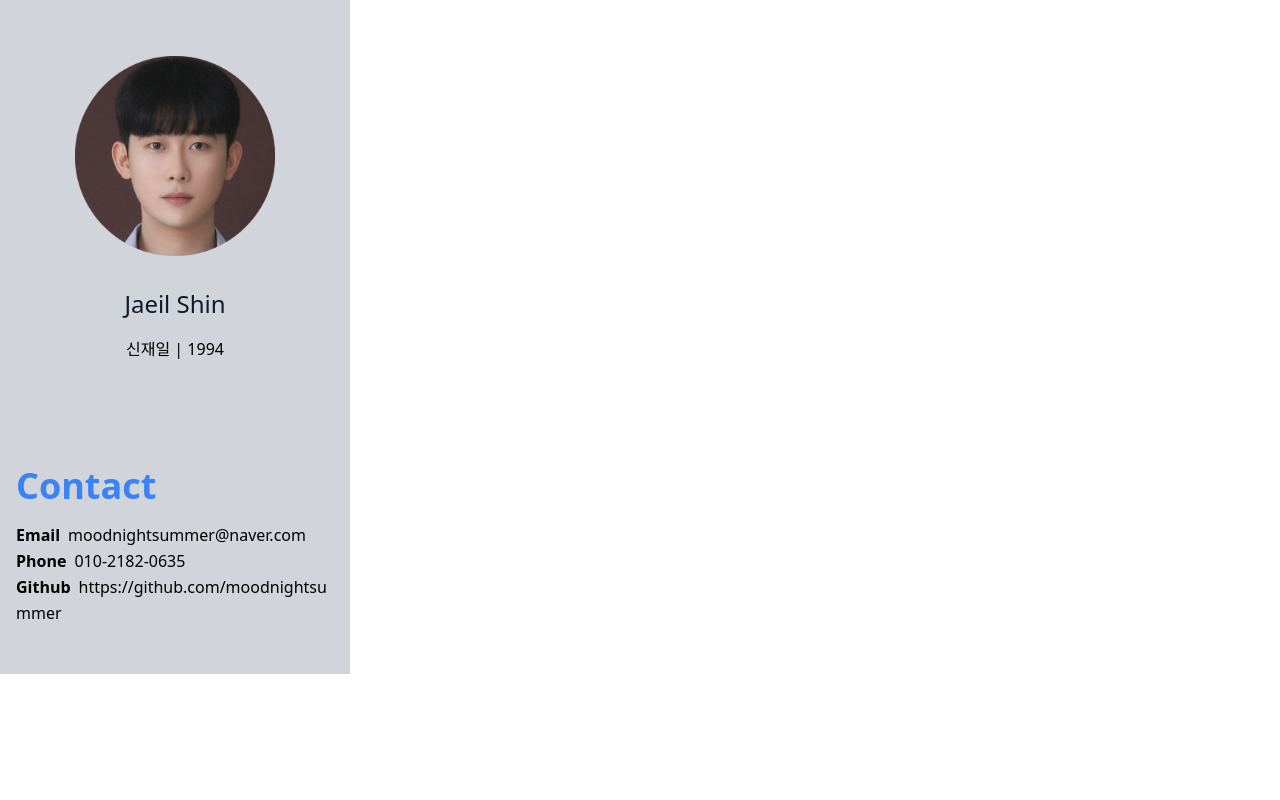
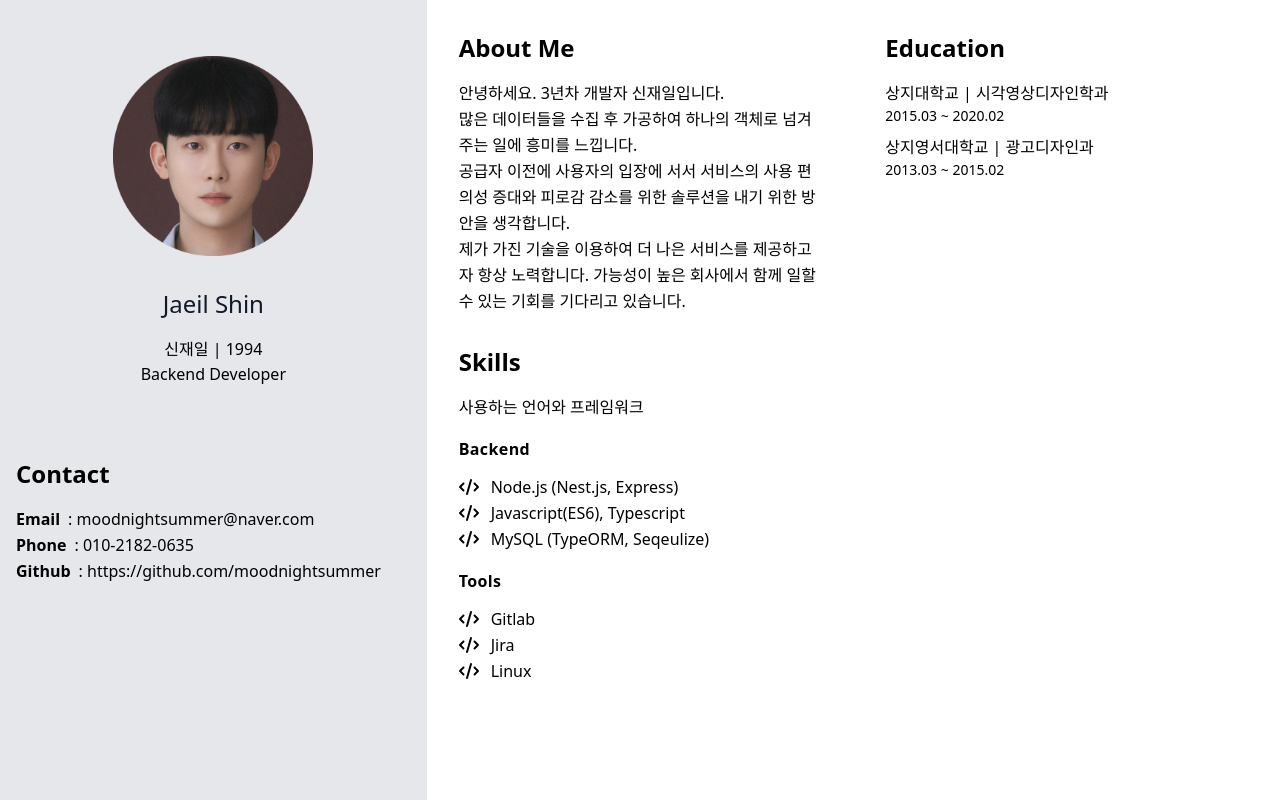
Before and after one commit to moodnightsummer/portfolio, a Next.js app: page / in a window 1280 px wide. Built offline with nearby package versions, Linux system fonts and the light colour scheme.

Commit message:
fix : layout 수정으로 인한 코드 변경

```diff
--- a/components/contact.js
+++ b/components/contact.js
@@ -12,6 +12,7 @@ export default function Contact() {
       {contacts.map((contact, idx) => (
         <p key={idx} className="break-all">
           <span className={classes.contactName}>{contact.name}</span>
+          <span>: </span>
           <a href={contact.link} target="blank">
             {contact.text || contact.link}
           </a>
--- a/components/education.js
+++ b/components/education.js
@@ -1,7 +1,26 @@
+import education from "@/contents/education";
+
+const classes = {
+  profileWrap: "grid items-center gap-y-10 lg:max-w-7xl",
+  wrap: "mt-4",
+  smallText: "text-sm mb-2",
+};
+
 export default function Education() {
   return (
     <>
-      <div></div>
+      <div className={classes.wrap}>
+        {education.map((item, idx) => (
+          <span key={idx}>
+            <p key={idx}>
+              {item.name} | {item.department}
+            </p>
+            <p key={idx} className={classes.smallText}>
+              {item.period}
+            </p>
+          </span>
+        ))}
+      </div>
     </>
   );
 }
--- a/components/layout.js
+++ b/components/layout.js
@@ -1,12 +1,11 @@
 import ContentLayout from "./contentLayout";
-import About from "./about";
 import Contact from "./contact";
 import Profile from "./profile";
 
 export default function Layout(children) {
   return (
     <>
-      <div className="custom-width custom-height p-4 bg-gray-300">
+      <div className="">
         <Profile />
         <ContentLayout title="Contact">
           <Contact />
--- a/components/profile.js
+++ b/components/profile.js
@@ -15,9 +15,10 @@ export default function Profile() {
         <h1 className="title-font sm:text-2xl text-3xl mb-4 font-medium text-gray-900">
           {profile.nameEN}
         </h1>
-        <p className="mb-8 leading-relaxed">
+        <span className="leading-relaxed">
           {profile.nameKR} | {profile.age}
-        </p>
+        </span>
+        <span>{profile.position}</span>
       </div>
     </div>
   );
--- a/components/skill.js
+++ b/components/skill.js
@@ -19,7 +19,9 @@ export default function Skill() {
             <SubTitle key={index}>{skill.name}</SubTitle>
             {skill.items.map((item, idx) => (
               <p key={idx}>
-                <FontAwesomeIcon icon={faCode} />
+                <span className="mr-3">
+                  <FontAwesomeIcon icon={faCode} />
+                </span>
                 {item}
               </p>
             ))}
--- a/components/subTitle.js
+++ b/components/subTitle.js
@@ -1,5 +1,5 @@
 const classes = {
-  subTitle: "text-2xl font-bold text-default tracking-wide mb-3",
+  subTitle: "text-1xl font-bold text-default tracking-wide mb-3",
 };
 
 const SubTitle = (props) => {
--- a/contents/profile.js
+++ b/contents/profile.js
@@ -2,6 +2,7 @@ const data = {
   nameKR: "신재일",
   nameEN: "Jaeil Shin",
   age: "1994",
+  position: "Backend Developer",
 };
 
 export default data;
--- a/pages/index.js
+++ b/pages/index.js
@@ -1,13 +1,33 @@
 import { Inter } from "next/font/google";
 import Layout from "@/components/layout";
-import Profile from "@/components/profile";
+import ContentLayout from "@/components/contentLayout";
+import About from "@/components/about";
+import Skill from "@/components/skill";
+import Education from "@/components/education";
 
 const inter = Inter({ subsets: ["latin"] });
 
 export default function Home() {
   return (
-    <div className="h-100%">
-      <Layout />
-    </div>
+    <>
+      <div className="grid grid-cols-1 md:grid-cols-3">
+        <div className="md:col-span-1 p-4 bg-gray-200 h-screen w-300px">
+          <Layout />
+        </div>
+        <div className="md:col-span-1 m-8">
+          <ContentLayout title="About Me">
+            <About />
+          </ContentLayout>
+          <ContentLayout title="Skills">
+            <Skill />
+          </ContentLayout>
+        </div>
+        <div className="md:col-span-1 m-8">
+          <ContentLayout title="Education">
+            <Education />
+          </ContentLayout>
+        </div>
+      </div>
+    </>
   );
 }
--- a/styles/globals.css
+++ b/styles/globals.css
@@ -7,5 +7,5 @@
 }
 
 .h2-global {
-  @apply text-4xl text-blue-500 font-bold mb-4;
+  @apply text-2xl font-bold mb-4;
 }
```
